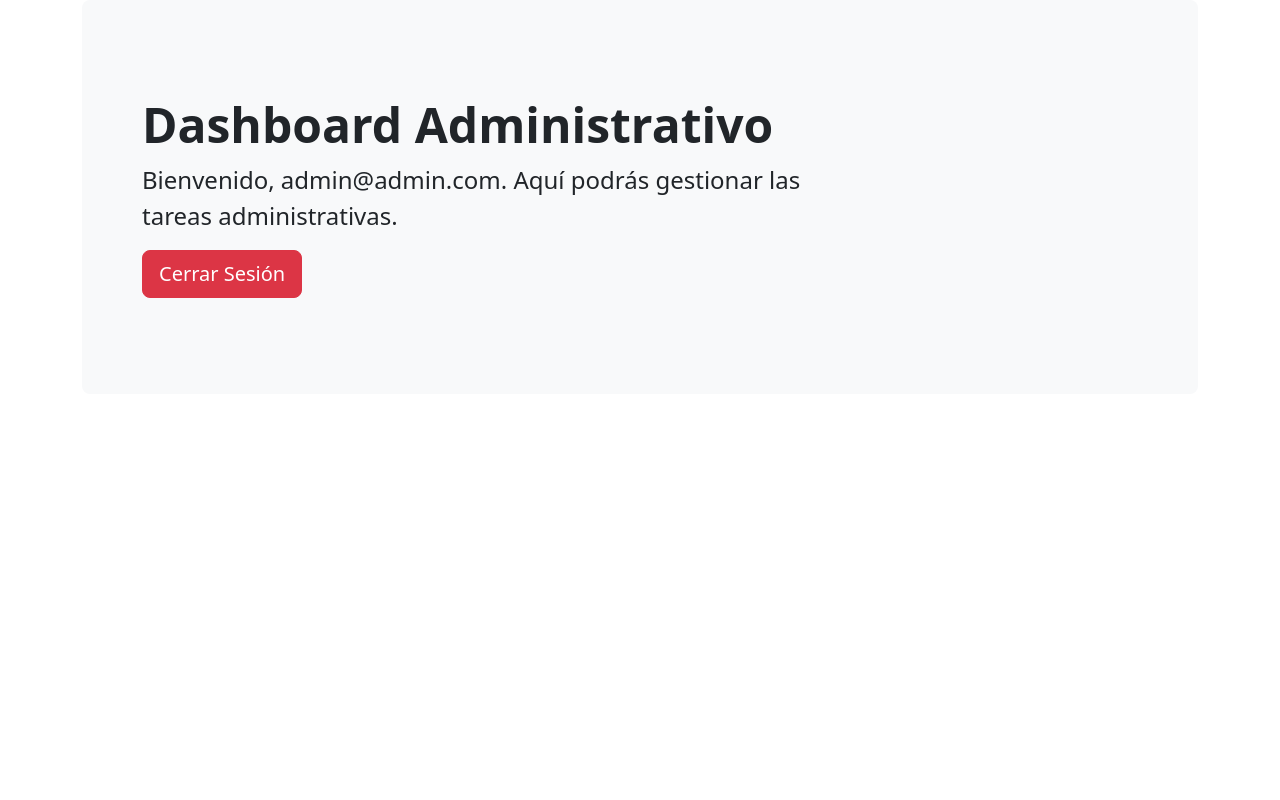
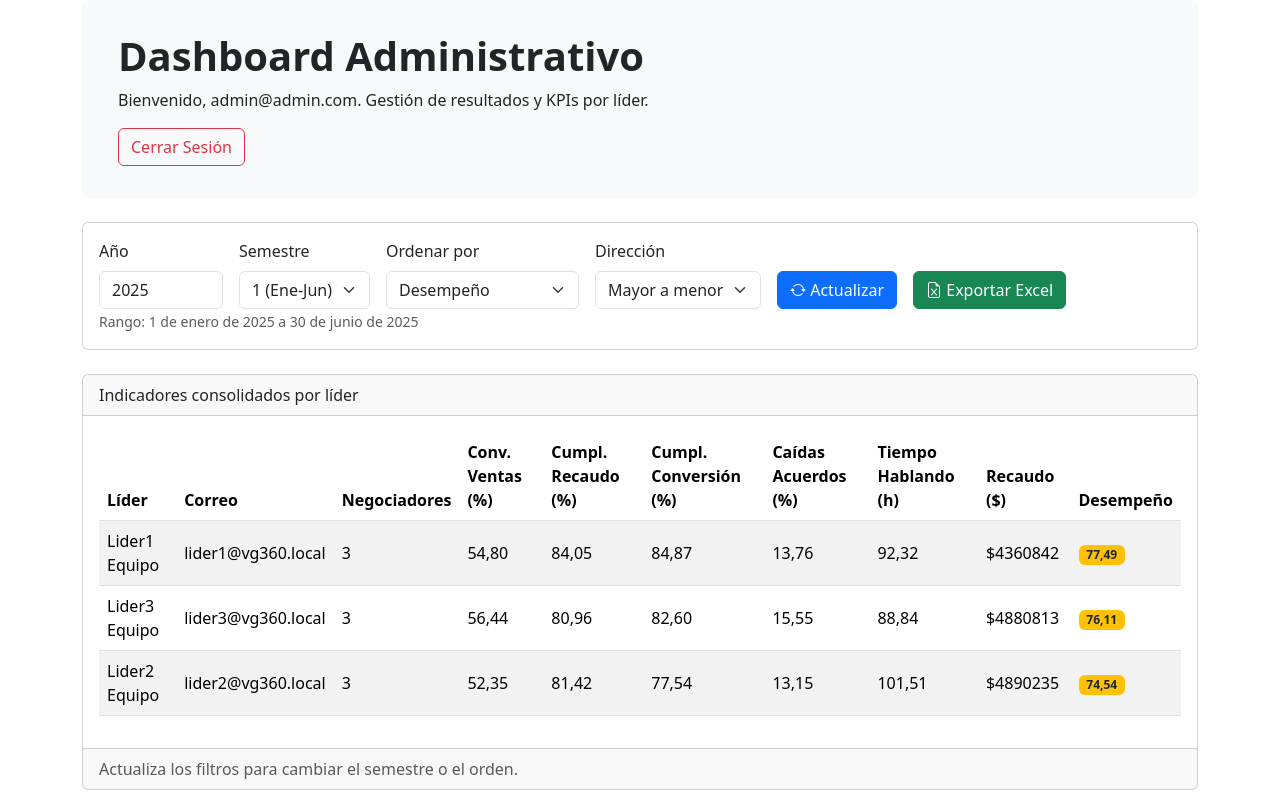
Before and after one commit to lhiguitab/Vision_Gerencial_360, a Django app: page /administrativo/ in a window 1280 px wide. Run offline with Django 5.2, Linux system fonts and the light colour scheme; a user stored in the database is signed in; data comes from the database, SQL or seed files in the repository; both versions use the stored data as it was after the commit.

Commit message:
feat: Agregado comando seed_demo_data y mejoras en dashboard administrativo
- Nuevo comando management para poblar datos de demostración
- Mejoras en las vistas y URLs de accounts
- Actualizaciones en templates del dashboard administrativo y detalles de negociador
- Agregados archivos temporales para admin y credenciales de usuarios
- Actualizados requirements.txt con nuevas dependencias

```diff
--- a/accounts/urls.py
+++ b/accounts/urls.py
@@ -7,10 +7,12 @@ urlpatterns = [
     path('lider/', views.lider_dashboard_view, name='lider_dashboard'),
     path('lider/pending-evaluations/', views.pending_evaluations_view, name='pending_evaluations'),
     path('administrativo/', views.administrativo_dashboard_view, name='administrativo_dashboard'),
+    path('administrativo/exportar-excel/', views.exportar_resultados_excel, name='exportar_resultados_excel'),
     path('negotiator/<str:cedula>/', views.negotiator_detail_view, name='negotiator_detail'),
     path('negotiator/<str:cedula>/last-evaluation/', views.last_evaluation_view, name='last_evaluation'),
     path('negotiator/<str:cedula>/start-evaluation/', views.start_evaluation_view, name='start_evaluation'),
     path('negotiator/<str:cedula>/indicators/', views.negotiator_indicators_view, name='negotiator_indicators'),
     path('negotiator/<str:cedula>/indicators/api/', views.negotiator_indicators_api, name='negotiator_indicators_api'),
     path('negotiator/<str:cedula>/start-ser-evaluation/', views.start_ser_evaluation_view, name='start_ser_evaluation'),
+    path('negotiator/<str:cedula>/exportar-evaluacion-pdf/', views.exportar_evaluacion_pdf, name='exportar_evaluacion_pdf'),
 ]
--- a/accounts/views.py
+++ b/accounts/views.py
@@ -34,10 +34,12 @@ from django.shortcuts import render, redirect, get_object_or_404
 from django.contrib.auth.decorators import login_required
 from django.contrib import messages
 from django.utils import timezone
-from django.http import JsonResponse
+from django.http import JsonResponse, HttpResponse
 from datetime import datetime, timedelta
 from .models import Negotiator, Evaluation, KPI, EvaluationKPI, NegotiatorIndicator
 from .forms import EvaluationForm
+from django.db.models import Avg, Count
+from django.db.models.functions import Coalesce
 
 def home_view(request):
     return render(request, 'accounts/home.html')
@@ -229,7 +231,286 @@ def negotiator_indicators_api(request, cedula):
 
 @login_required
 def administrativo_dashboard_view(request):
-    return render(request, 'accounts/administrativo_dashboard.html')
+    # Solo roles administrativos o superusuarios
+    if request.user.role != 'administrativo' and not request.user.is_superuser:
+        return redirect('profile')
+
+    # Parámetros de filtro: año y semestre
+    try:
+        year = int(request.GET.get('anio') or timezone.now().year)
+    except ValueError:
+        year = timezone.now().year
+    semestre = request.GET.get('semestre') or '1'
+    if semestre not in ['1', '2']:
+        semestre = '1'
+
+    # Rango de fechas por semestre
+    if semestre == '1':
+        start_date = datetime(year, 1, 1).date()
+        end_date = datetime(year, 6, 30).date()
+    else:
+        start_date = datetime(year, 7, 1).date()
+        end_date = datetime(year, 12, 31).date()
+
+    # Consolidar KPIs por líder en el rango
+    qs = (
+        NegotiatorIndicator.objects
+        .filter(date__gte=start_date, date__lte=end_date)
+        .values(
+            'negotiator__leader__cedula',
+            'negotiator__leader__first_name',
+            'negotiator__leader__last_name',
+            'negotiator__leader__email'
+        )
+        .annotate(
+            equipos=Count('negotiator', distinct=True),
+            avg_conversion=Avg('conversion_de_ventas'),
+            avg_recaudo=Avg('recaudacion_mensual'),
+            avg_tiempo=Avg('tiempo_hablando'),
+            avg_cump_recaudo=Avg('porcentajes_cumplimiento_recaudo'),
+            avg_cump_conv=Avg('porcentaje_cumplimiento_conversion'),
+            avg_caidas=Avg('porcentaje_caidas_acuerdos'),
+        )
+    )
+
+    leaders_data = []
+    for row in qs:
+        desempeno_componentes = []
+        if row['avg_conversion'] is not None:
+            desempeno_componentes.append(row['avg_conversion'])
+        if row['avg_cump_recaudo'] is not None:
+            desempeno_componentes.append(row['avg_cump_recaudo'])
+        if row['avg_cump_conv'] is not None:
+            desempeno_componentes.append(row['avg_cump_conv'])
+        if row['avg_caidas'] is not None:
+            desempeno_componentes.append(max(0.0, 100.0 - row['avg_caidas']))
+        desempeno = round(sum(desempeno_componentes) / len(desempeno_componentes), 2) if desempeno_componentes else None
+        leaders_data.append({
+            'cedula': row['negotiator__leader__cedula'],
+            'nombre': f"{row['negotiator__leader__first_name']} {row['negotiator__leader__last_name']}",
+            'email': row['negotiator__leader__email'],
+            'equipos': row['equipos'],
+            'avg_conversion': row['avg_conversion'],
+            'avg_recaudo': row['avg_recaudo'],
+            'avg_tiempo': row['avg_tiempo'],
+            'avg_cump_recaudo': row['avg_cump_recaudo'],
+            'avg_cump_conv': row['avg_cump_conv'],
+            'avg_caidas': row['avg_caidas'],
+            'desempeno': desempeno,
+        })
+
+    # Ordenamiento
+    ordenar_por = request.GET.get('ordenar_por') or 'desempeno'
+    direccion = request.GET.get('direccion') or 'desc'
+    reverse = True if direccion == 'desc' else False
+    leaders_data.sort(key=lambda x: (x[ordenar_por] is None, x[ordenar_por]), reverse=reverse)
+
+    context = {
+        'leaders_data': leaders_data,
+        'anio': year,
+        'semestre': semestre,
+        'ordenar_por': ordenar_por,
+        'direccion': direccion,
+        'start_date': start_date,
+        'end_date': end_date,
+    }
+    return render(request, 'accounts/administrativo_dashboard.html', context)
+
+@login_required
+def exportar_resultados_excel(request):
+    if request.user.role != 'administrativo' and not request.user.is_superuser:
+        return redirect('profile')
+
+    try:
+        year = int(request.GET.get('anio') or timezone.now().year)
+    except ValueError:
+        year = timezone.now().year
+    semestre = request.GET.get('semestre') or '1'
+    if semestre not in ['1', '2']:
+        semestre = '1'
+    if semestre == '1':
+        start_date = datetime(year, 1, 1).date()
+        end_date = datetime(year, 6, 30).date()
+    else:
+        start_date = datetime(year, 7, 1).date()
+        end_date = datetime(year, 12, 31).date()
+
+    # Datos consolidados
+    qs = (
+        NegotiatorIndicator.objects
+        .filter(date__gte=start_date, date__lte=end_date)
+        .values(
+            'negotiator__leader__cedula',
+            'negotiator__leader__first_name',
+            'negotiator__leader__last_name',
+            'negotiator__leader__email'
+        )
+        .annotate(
+            equipos=Count('negotiator', distinct=True),
+            avg_conversion=Avg('conversion_de_ventas'),
+            avg_recaudo=Avg('recaudacion_mensual'),
+            avg_tiempo=Avg('tiempo_hablando'),
+            avg_cump_recaudo=Avg('porcentajes_cumplimiento_recaudo'),
+            avg_cump_conv=Avg('porcentaje_cumplimiento_conversion'),
+            avg_caidas=Avg('porcentaje_caidas_acuerdos'),
+        )
+    )
+
+    # Generar Excel con openpyxl
+    try:
+        import openpyxl
+        from openpyxl.utils import get_column_letter
+    except Exception:
+        return HttpResponse('Falta dependencia openpyxl. Instálala e inténtalo de nuevo.', status=500)
+
+    wb = openpyxl.Workbook()
+    ws = wb.active
+    ws.title = f'Semestre {semestre} {year}'
+    headers = [
+        'Cédula Líder', 'Nombre Líder', 'Email', 'Negociadores',
+        'Conv. Ventas (%)', 'Recaudo ($)', 'Tiempo Hablando (h)',
+        'Cumpl. Recaudo (%)', 'Cumpl. Conversión (%)', 'Caídas Acuerdos (%)', 'Desempeño'
+    ]
+    ws.append(headers)
+
+    for row in qs:
+        desempeno_componentes = []
+        if row['avg_conversion'] is not None:
+            desempeno_componentes.append(row['avg_conversion'])
+        if row['avg_cump_recaudo'] is not None:
+            desempeno_componentes.append(row['avg_cump_recaudo'])
+        if row['avg_cump_conv'] is not None:
+            desempeno_componentes.append(row['avg_cump_conv'])
+        if row['avg_caidas'] is not None:
+            desempeno_componentes.append(max(0.0, 100.0 - row['avg_caidas']))
+        desempeno = round(sum(desempeno_componentes) / len(desempeno_componentes), 2) if desempeno_componentes else None
+
+        nombre = f"{row['negotiator__leader__first_name']} {row['negotiator__leader__last_name']}"
+        ws.append([
+            row['negotiator__leader__cedula'],
+            nombre,
+            row['negotiator__leader__email'],
+            row['equipos'],
+            _round(row['avg_conversion']),
+            _round(row['avg_recaudo']),
+            _round(row['avg_tiempo']),
+            _round(row['avg_cump_recaudo']),
+            _round(row['avg_cump_conv']),
+            _round(row['avg_caidas']),
+            _round(desempeno),
+        ])
+
+    # Ajuste simple de ancho
+    for idx, _ in enumerate(headers, start=1):
+        ws.column_dimensions[get_column_letter(idx)].width = 20
+
+    # Respuesta HTTP
+    from io import BytesIO
+    buffer = BytesIO()
+    wb.save(buffer)
+    buffer.seek(0)
+    filename = f'resultados_semestre_{semestre}_{year}.xlsx'
+    response = HttpResponse(
+        buffer.getvalue(),
+        content_type='application/vnd.openxmlformats-officedocument.spreadsheetml.sheet'
+    )
+    response['Content-Disposition'] = f'attachment; filename="{filename}"'
+    return response
+
+def _round(val):
+    if val is None:
+        return None
+    try:
+        return round(float(val), 2)
+    except Exception:
+        return val
+
+@login_required
+def exportar_evaluacion_pdf(request, cedula):
+    # Solo líderes pueden exportar sus evaluaciones
+    if request.user.role != 'lider':
+        return redirect('profile')
+
+    negotiator = get_object_or_404(Negotiator, cedula=cedula, leader=request.user)
+    last_eval = negotiator.evaluations.order_by('-date').first()
+    last_ser = negotiator.ser_evaluations.order_by('-date').first()
+
+    if not last_eval:
+        messages.warning(request, 'No hay evaluación para exportar.')
+        return redirect('negotiator_detail', cedula=cedula)
+
+    # Datos KPI de la evaluación
+    kpis = list(last_eval.kpis.select_related('kpi').all())
+
+    # Construir PDF con reportlab
+    try:
+        from reportlab.lib.pagesizes import A4
+        from reportlab.pdfgen import canvas
+        from reportlab.lib.units import cm
+        from reportlab.lib import colors
+        from reportlab.platypus import SimpleDocTemplate, Paragraph, Spacer, Table, TableStyle
+        from reportlab.lib.styles import getSampleStyleSheet
+    except Exception:
+        return HttpResponse('Falta dependencia reportlab. Instálala e inténtalo de nuevo.', status=500)
+
+    from io import BytesIO
+    buffer = BytesIO()
+    doc = SimpleDocTemplate(buffer, pagesize=A4, leftMargin=2*cm, rightMargin=2*cm, topMargin=2*cm, bottomMargin=2*cm)
+    styles = getSampleStyleSheet()
+
+    story = []
+    story.append(Paragraph('Evaluación Final con Retroalimentación', styles['Title']))
+    story.append(Spacer(1, 12))
+    story.append(Paragraph(f'Negociador: <b>{negotiator.name}</b> (Cédula: {negotiator.cedula})', styles['Normal']))
+    story.append(Paragraph(f'Líder: <b>{request.user.first_name} {request.user.last_name}</b> ({request.user.email})', styles['Normal']))
+    story.append(Paragraph(f'Fecha: {last_eval.date.strftime("%d/%m/%Y %H:%M")}', styles['Normal']))
+    story.append(Spacer(1, 12))
+
+    # Tabla KPIs
+    data = [['Indicador', 'Valor (%)']]
+    for ek in kpis:
+        data.append([ek.kpi.name, f"{_round(ek.score)}"])
+    t = Table(data, hAlign='LEFT')
+    t.setStyle(TableStyle([
+        ('BACKGROUND', (0,0), (-1,0), colors.lightgrey),
+        ('TEXTCOLOR', (0,0), (-1,0), colors.black),
+        ('GRID', (0,0), (-1,-1), 0.25, colors.grey),
+        ('FONTNAME', (0,0), (-1,0), 'Helvetica-Bold'),
+        ('ALIGN', (1,1), (-1,-1), 'RIGHT'),
+    ]))
+    story.append(t)
+    story.append(Spacer(1, 12))
+
+    # Porcentajes generales
+    hacer_pct = _round(last_eval.overall_score)
+    ser_pct = _round((last_ser.promedio * 20) if last_ser else None)
+    total_pct = None
+    if hacer_pct is not None and ser_pct is not None:
+        total_pct = _round(hacer_pct * 0.7 + ser_pct * 0.3)
+
+    resumen = [['Hacer (0-100)', hacer_pct], ['Ser (x20 → 0-100)', ser_pct], ['Total (70/30)', total_pct]]
+    t2 = Table(resumen, hAlign='LEFT')
+    t2.setStyle(TableStyle([
+        ('GRID', (0,0), (-1,-1), 0.25, colors.grey),
+        ('BACKGROUND', (0,0), (-1,0), colors.whitesmoke),
+        ('FONTNAME', (0,0), (-1,0), 'Helvetica-Bold'),
+        ('ALIGN', (1,0), (-1,-1), 'RIGHT'),
+    ]))
+    story.append(t2)
+    story.append(Spacer(1, 12))
+
+    # Retroalimentación
+    if last_eval.feedback:
+        story.append(Paragraph('Retroalimentación', styles['Heading3']))
+        story.append(Paragraph(last_eval.feedback, styles['BodyText']))
+
+    doc.build(story)
+    pdf = buffer.getvalue()
+    buffer.close()
+
+    response = HttpResponse(pdf, content_type='application/pdf')
+    response['Content-Disposition'] = f'attachment; filename="evaluacion_{negotiator.cedula}.pdf"'
+    return response
 
 @login_required
 def negotiator_detail_view(request, cedula):
--- a/requirements.txt
+++ b/requirements.txt
@@ -2,3 +2,5 @@ django-allauth
 PyJWT
 cryptography
 Faker
+openpyxl
+reportlab
--- a/templates/accounts/administrativo_dashboard.html
+++ b/templates/accounts/administrativo_dashboard.html
@@ -1,11 +1,108 @@
 {% extends 'base.html' %}
 
 {% block content %}
-<div class="p-5 mb-4 bg-light rounded-3">
-    <div class="container-fluid py-5">
-        <h1 class="display-5 fw-bold">Dashboard Administrativo</h1>
-        <p class="col-md-8 fs-4">Bienvenido, {{ user.username }}. Aquí podrás gestionar las tareas administrativas.</p>
-        <a href="/accounts/logout" class="btn btn-danger btn-lg">Cerrar Sesión</a>
+<div class="p-4 mb-4 bg-light rounded-3">
+    <div class="container-fluid py-2">
+        <h1 class="display-6 fw-bold">Dashboard Administrativo</h1>
+        <p class="col-md-10">Bienvenido, {{ user.username }}. Gestión de resultados y KPIs por líder.</p>
+        <div class="d-flex gap-2">
+            <a href="/accounts/logout" class="btn btn-outline-danger">Cerrar Sesión</a>
+        </div>
     </div>
 </div>
+
+<div class="card mb-4">
+  <div class="card-body">
+    <form class="row g-3" method="get">
+      <div class="col-auto">
+        <label class="form-label">Año</label>
+        <input type="number" class="form-control" name="anio" value="{{ anio }}" min="2020" max="2100" />
+      </div>
+      <div class="col-auto">
+        <label class="form-label">Semestre</label>
+        <select class="form-select" name="semestre">
+          <option value="1" {% if semestre == '1' %}selected{% endif %}>1 (Ene-Jun)</option>
+          <option value="2" {% if semestre == '2' %}selected{% endif %}>2 (Jul-Dic)</option>
+        </select>
+      </div>
+      <div class="col-auto">
+        <label class="form-label">Ordenar por</label>
+        <select class="form-select" name="ordenar_por">
+          <option value="desempeno" {% if ordenar_por == 'desempeno' %}selected{% endif %}>Desempeño</option>
+          <option value="avg_conversion" {% if ordenar_por == 'avg_conversion' %}selected{% endif %}>Conv. Ventas</option>
+          <option value="avg_cump_recaudo" {% if ordenar_por == 'avg_cump_recaudo' %}selected{% endif %}>Cumpl. Recaudo</option>
+          <option value="avg_cump_conv" {% if ordenar_por == 'avg_cump_conv' %}selected{% endif %}>Cumpl. Conversión</option>
+          <option value="avg_caidas" {% if ordenar_por == 'avg_caidas' %}selected{% endif %}>Caídas Acuerdos</option>
+        </select>
+      </div>
+      <div class="col-auto">
+        <label class="form-label">Dirección</label>
+        <select class="form-select" name="direccion">
+          <option value="desc" {% if direccion == 'desc' %}selected{% endif %}>Mayor a menor</option>
+          <option value="asc" {% if direccion == 'asc' %}selected{% endif %}>Menor a mayor</option>
+        </select>
+      </div>
+      <div class="col-auto align-self-end">
+        <button type="submit" class="btn btn-primary"><i class="bi bi-arrow-repeat"></i> Actualizar</button>
+      </div>
+      <div class="col-auto align-self-end">
+        <a class="btn btn-success" href="{% url 'exportar_resultados_excel' %}?anio={{ anio }}&semestre={{ semestre }}">
+          <i class="bi bi-file-earmark-excel"></i> Exportar Excel
+        </a>
+      </div>
+    </form>
+    <small class="text-muted">Rango: {{ start_date }} a {{ end_date }}</small>
+  </div>
+</div>
+
+<div class="card">
+  <div class="card-header">Indicadores consolidados por líder</div>
+  <div class="card-body table-responsive">
+    <table class="table table-striped align-middle">
+      <thead>
+        <tr>
+          <th>Líder</th>
+          <th>Correo</th>
+          <th>Negociadores</th>
+          <th>Conv. Ventas (%)</th>
+          <th>Cumpl. Recaudo (%)</th>
+          <th>Cumpl. Conversión (%)</th>
+          <th>Caídas Acuerdos (%)</th>
+          <th>Tiempo Hablando (h)</th>
+          <th>Recaudo ($)</th>
+          <th>Desempeño</th>
+        </tr>
+      </thead>
+      <tbody>
+        {% for l in leaders_data %}
+        <tr>
+          <td>{{ l.nombre }}</td>
+          <td>{{ l.email }}</td>
+          <td>{{ l.equipos }}</td>
+          <td>{{ l.avg_conversion|floatformat:2 }}</td>
+          <td>{{ l.avg_cump_recaudo|floatformat:2 }}</td>
+          <td>{{ l.avg_cump_conv|floatformat:2 }}</td>
+          <td>{{ l.avg_caidas|floatformat:2 }}</td>
+          <td>{{ l.avg_tiempo|floatformat:2 }}</td>
+          <td>${{ l.avg_recaudo|floatformat:0 }}</td>
+          <td>
+            {% if l.desempeno %}
+            <span class="badge {% if l.desempeno >= 80 %}bg-success{% elif l.desempeno >= 60 %}bg-warning text-dark{% else %}bg-danger{% endif %}">
+              {{ l.desempeno|floatformat:2 }}
+            </span>
+            {% else %}
+            <span class="text-muted">N/D</span>
+            {% endif %}
+          </td>
+        </tr>
+        {% empty %}
+        <tr><td colspan="10" class="text-center text-muted">Sin datos para el rango seleccionado.</td></tr>
+        {% endfor %}
+      </tbody>
+    </table>
+  </div>
+  <div class="card-footer text-muted">
+    Actualiza los filtros para cambiar el semestre o el orden.
+  </div>
+</div>
 {% endblock %}
--- a/templates/accounts/negotiator_detail.html
+++ b/templates/accounts/negotiator_detail.html
@@ -29,6 +29,9 @@
             {% if negotiator.has_evaluations %}
                 <a href="{% url 'last_evaluation' cedula=negotiator.cedula %}" class="btn btn-info me-2">
                     <i class="bi bi-eye"></i> Ver Detalles Completos
+                </a>
+                <a href="{% url 'exportar_evaluacion_pdf' cedula=negotiator.cedula %}" class="btn btn-outline-secondary me-2">
+                    <i class="bi bi-file-earmark-pdf"></i> Exportar PDF
                 </a>
             {% endif %}
             <a href="{% url 'negotiator_indicators' cedula=negotiator.cedula %}" class="btn btn-success">
```
Also changed, not shown: accounts/management/commands/seed_demo_data.py (added, +204 -0 lines), tmp_admin.html (added, +11 -0 lines), usuarios_credenciales.txt (added, +10 -0 lines), db.sqlite3.
